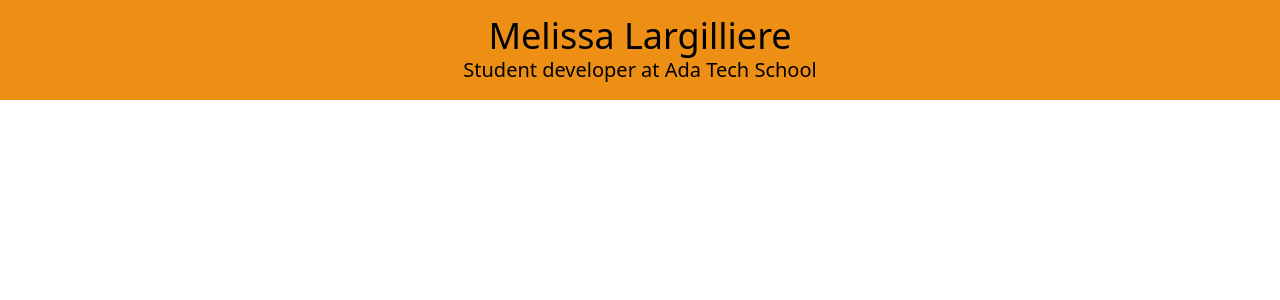
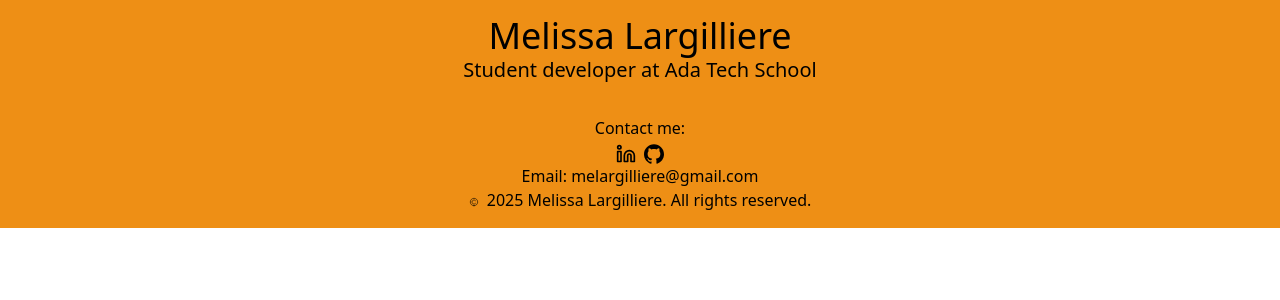
Before and after one commit to piouoiq/My_portfolio_, a React (Vite) app: page /ProjectPage in a window 1280 px wide. Shown: the top 300 px of the page. Built offline with nearby package versions, Linux system fonts and the light colour scheme.

Commit message:
footer base

```diff
--- a/src/App.tsx
+++ b/src/App.tsx
@@ -1,10 +1,11 @@
 import "./App.css";
 import Header from "./assets/Components/Header";
-
+import Footer from "./assets/Components/Footer";
 function App() {
   return (
     <>
       <Header />
+      <Footer />
     </>
   );
 }
--- a/src/assets/Components/Footer.tsx
+++ b/src/assets/Components/Footer.tsx
@@ -0,0 +1,34 @@
+export default function Footer() {
+  return (
+    <footer className="bg-[#ee8f15] p-4 text-center  position-sticky bottom-0">
+      <h4>Contact me:</h4>
+      <a
+        href="https://www.linkedin.com/in/melissa-largilliere/"
+        target="_blank"
+      >
+        <img
+          className="w-5 inline mr-2"
+          src="src/assets/Pictures/linkedin.svg"
+          alt="LinkedIn logo"
+        />
+      </a>
+      <a href="https://github.com/piouoiq" target="_blank">
+        <img
+          className="w-5 inline "
+          src="src/assets/Pictures/github.svg"
+          alt="github logo"
+        />
+      </a>
+      <p>Email: melargilliere@gmail.com</p>
+
+      <p>
+        <img
+          src="src/assets/Pictures/copyright-svgrepo-com.svg"
+          alt="Copyright Symbol"
+          className="inline w-2.5 h-4 mr-1"
+        />{" "}
+        2025 Melissa Largilliere. All rights reserved.
+      </p>
+    </footer>
+  );
+}
```
